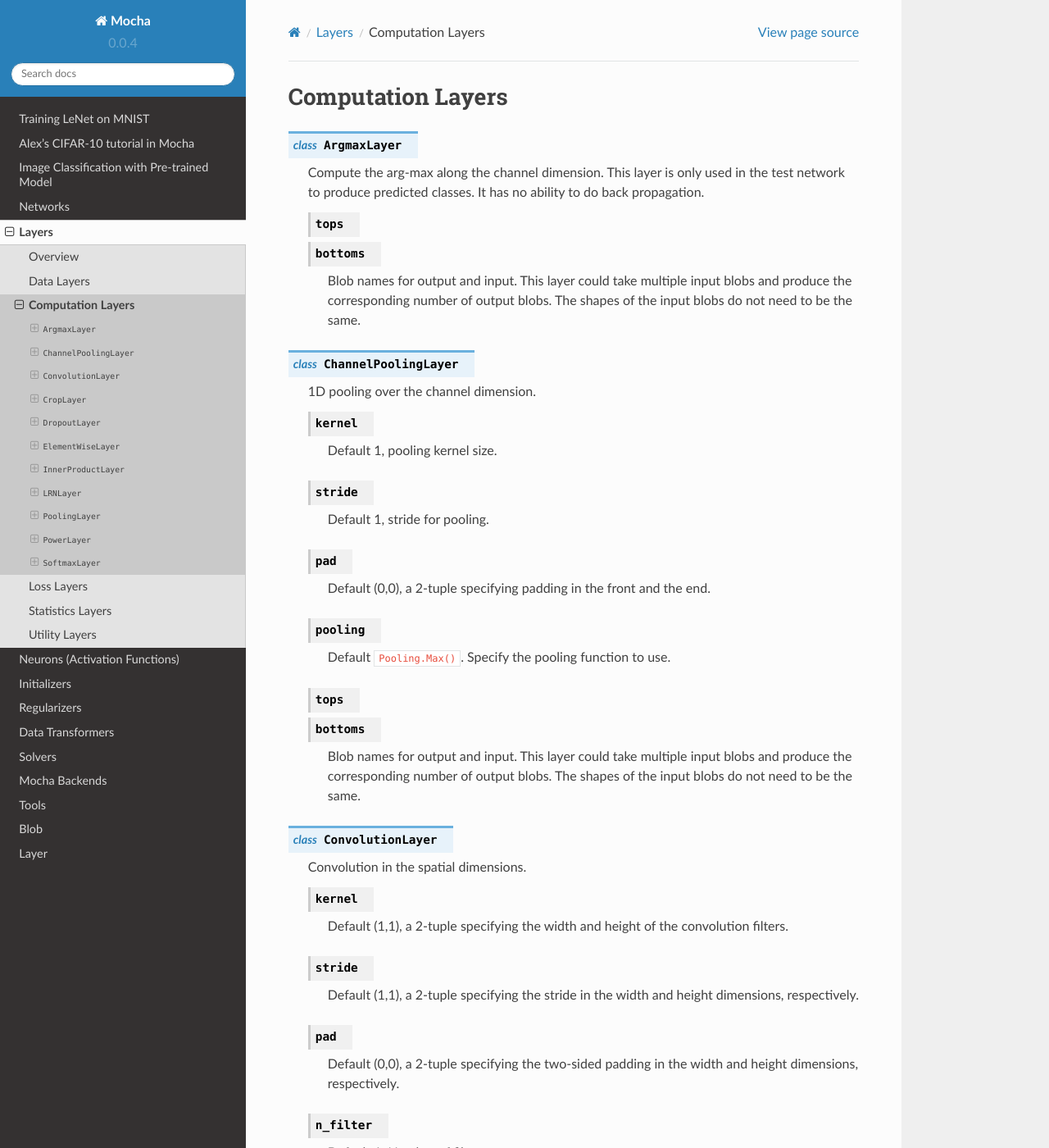
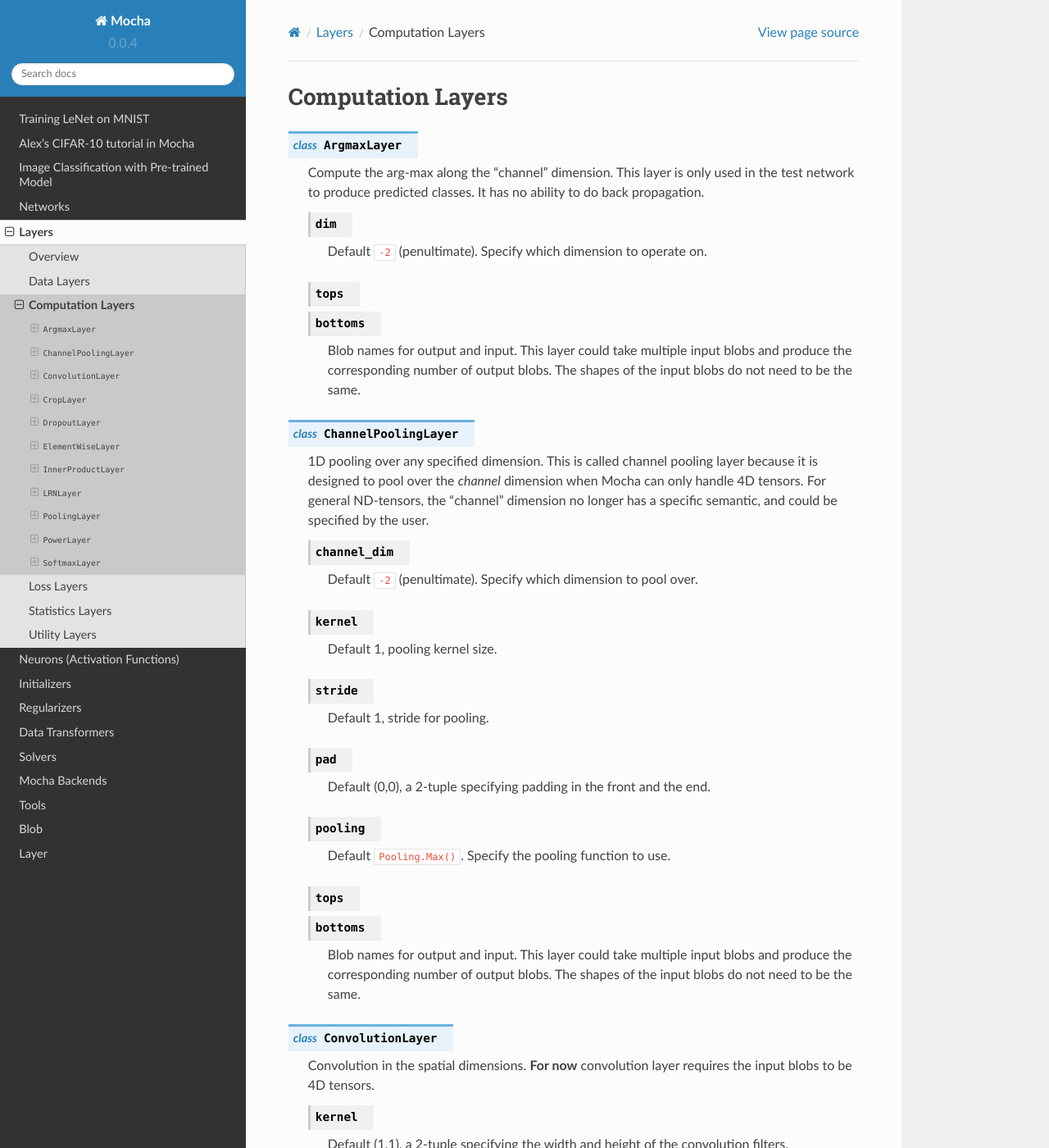
Before and after one commit to pluskid/Mocha.jl, a Sphinx documentation site: the page built from docs/user-guide/layers/computation-layer.rst, in a window 1280 px wide and 1400 px high. Shown: the whole window at 82% size. Built offline with Sphinx 7.4.7 and the Read the Docs theme 2.0.0, drawn with Linux system fonts in a browser that asks for light colours; some of the changed text lies outside the part shown.

Commit message:
update doc of computational layers for ND-tensor

```diff
--- a/docs/user-guide/layers/computation-layer.rst
+++ b/docs/user-guide/layers/computation-layer.rst
@@ -3,9 +3,13 @@ Computation Layers
 
 .. class:: ArgmaxLayer
 
-   Compute the arg-max along the channel dimension. This layer is only used in
+   Compute the arg-max along the "channel" dimension. This layer is only used in
    the test network to produce predicted classes. It has no ability to do back
    propagation.
+
+   .. attribute:: dim
+
+      Default ``-2`` (penultimate). Specify which dimension to operate on.
 
    .. attribute::
       tops
@@ -17,7 +21,14 @@ Computation Layers
 
 .. class:: ChannelPoolingLayer
 
-   1D pooling over the channel dimension.
+   1D pooling over any specified dimension. This is called channel pooling layer
+   because it is designed to pool over the *channel* dimension when Mocha can
+   only handle 4D tensors. For general ND-tensors, the "channel" dimension no
+   longer has a specific semantic, and could be specified by the user.
+
+   .. attribute:: channel_dim
+
+      Default ``-2`` (penultimate). Specify which dimension to pool over.
 
    .. attribute:: kernel
 
@@ -45,7 +56,8 @@ Computation Layers
 
 .. class:: ConvolutionLayer
 
-   Convolution in the spatial dimensions.
+   Convolution in the spatial dimensions. **For now** convolution layer
+   requires the input blobs to be 4D tensors.
 
    .. attribute:: kernel
 
@@ -116,7 +128,8 @@ Computation Layers
 .. class:: CropLayer
 
    Do image cropping. This layer is primarily used only on top of data layer so
-   backpropagation is currently not implemented.
+   backpropagation is currently not implemented. Crop layer requires the input
+   blobs to be 4D tensors.
 
    .. attribute:: crop_size
 
@@ -272,6 +285,9 @@ Computation Layers
      again with zero padding when needed. But it does not extend across
      different channels. In this case :math:`n=k^2`.
 
+     When this mode is used, the input blobs should be 4D tensors **for now**,
+     due to the requirements from the underlying :class:`PoolingLayer`.
+
    .. attribute:: kernel
 
       Default 5, an integer indicating the kernel size. See :math:`k` in the
@@ -302,7 +318,8 @@ Computation Layers
 
 .. class:: PoolingLayer
 
-   2D pooling over the 2 image dimensions (width and height).
+   2D pooling over the 2 image dimensions (width and height). **For now** the
+   input blobs are required to be 4D tensors.
 
    .. attribute:: kernel
 
@@ -374,7 +391,7 @@ Computation Layers
 
 .. class:: SoftmaxLayer
 
-   Compute softmax over the channel dimension. The inputs :math:`x_1,\ldots,x_C`
+   Compute softmax over the "channel" dimension. The inputs :math:`x_1,\ldots,x_C`
    are mapped as
 
    .. math::
@@ -387,6 +404,10 @@ Computation Layers
    and multiclass logistic loss, use the bundled :class:`SoftmaxLossLayer`
    instead.
 
+   .. attribute:: dim
+
+      Default ``-2`` (penultimate). Specify the "channel" dim to operate along.
+
    .. attribute::
       tops
       bottoms
```
